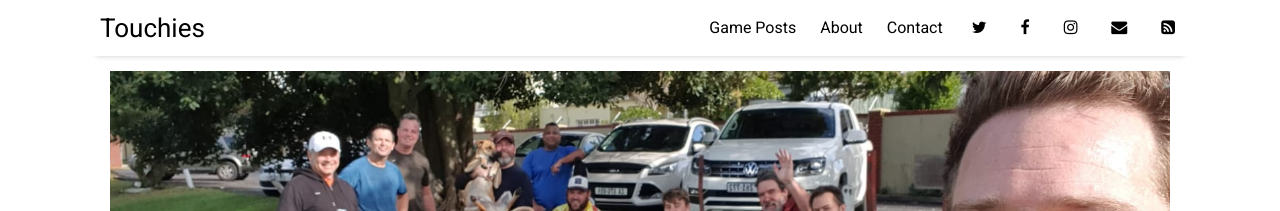
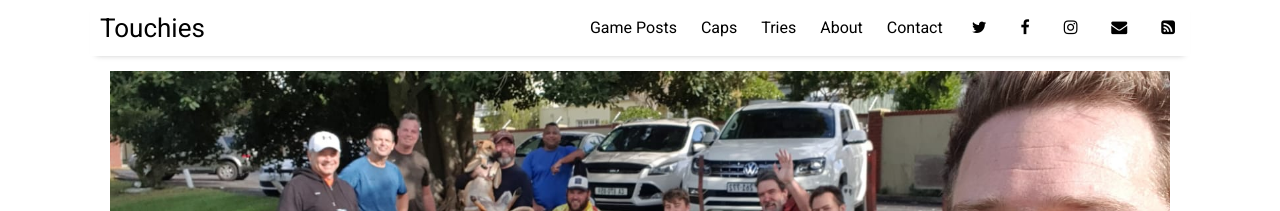
Before and after one commit to sundayrugby/sundayrugby.github.io, a Jekyll site: the page built from index.html, in a window 1280 px wide. Shown: the top 211 px of the page. Built offline with Jekyll 4.4.1, drawn with Linux system fonts in a browser that asks for light colours; nearby versions of some CDN libraries; the list of posts is cut into pages by our own code.

Commit message:
Update settings.yml

```diff
--- a/_data/settings.yml
+++ b/_data/settings.yml
@@ -9,6 +9,8 @@ google-ID: ''
 
 menu:
 - {name: 'Game Posts',       url: 'game-posts'}
+- {name: 'Caps',              url: 'caps'}
+- {name: 'Tries',              url: 'tries'}
 - {name: 'About',              url: 'about'}
 - {name: 'Contact',            url: 'contact'}
 
```
